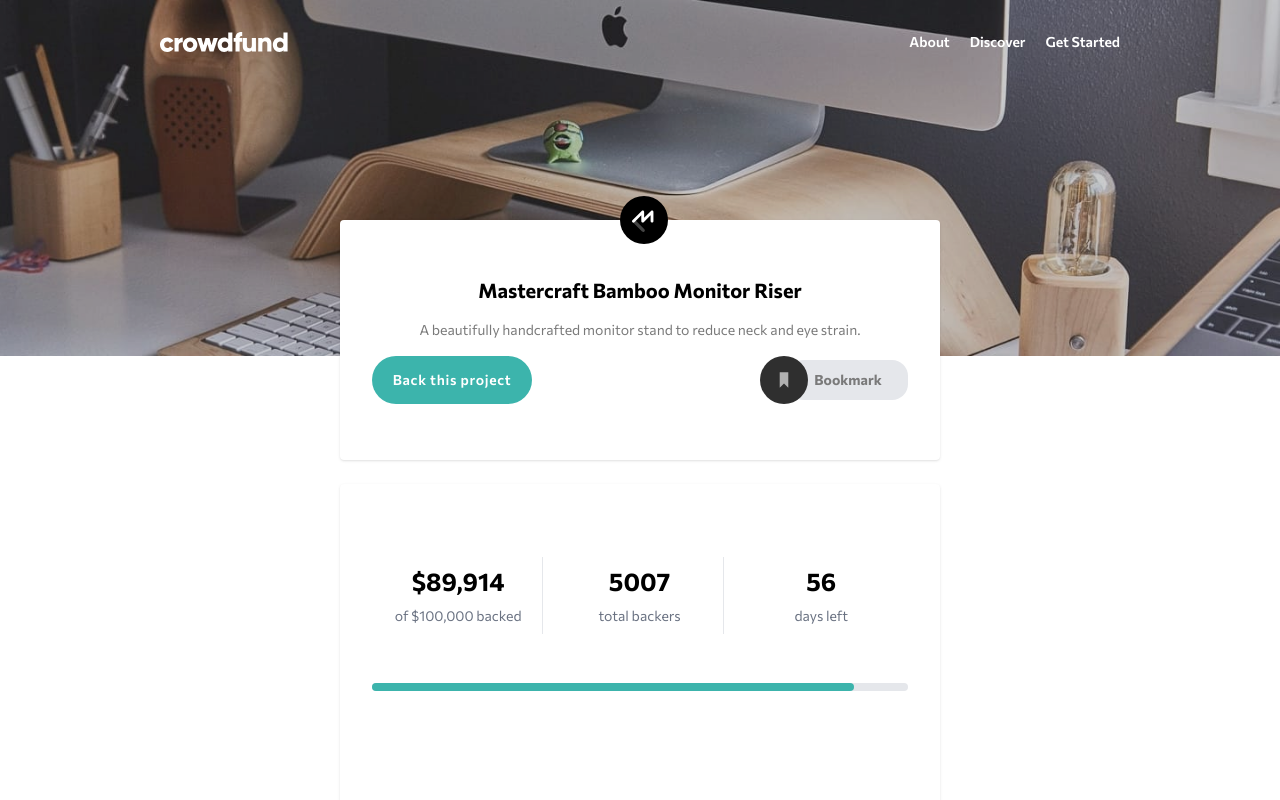
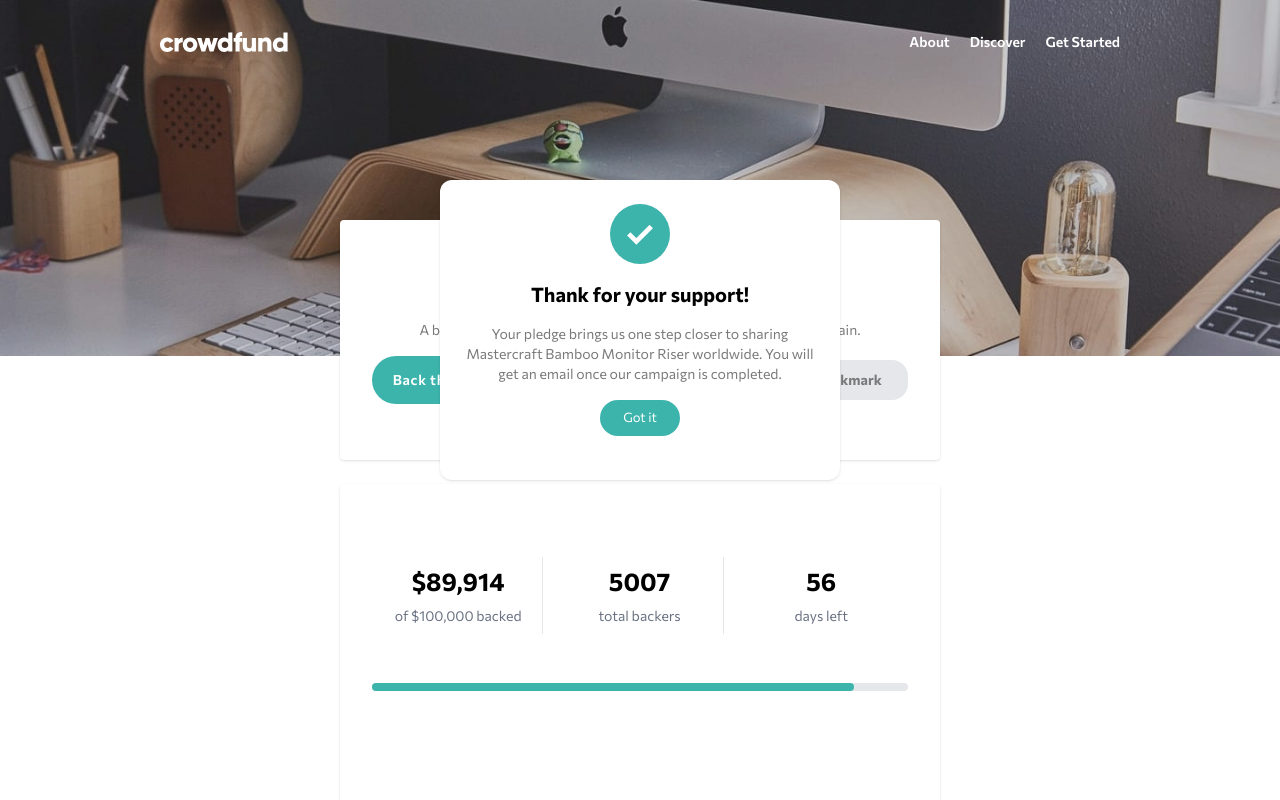
Before and after one commit to mlopezl/crowdfunding-product-page, a React (Vite) app: page / in a window 1280 px wide. Shown: the top 800 px of the page. Built offline with nearby package versions, Linux system fonts and the light colour scheme.

Commit message:
Adding completed modal

```diff
--- /dev/null
+++ b/src/components/Main/CompletedModal.jsx
@@ -0,0 +1,14 @@
+import completedIcon from '../../../public/images/icon-check.svg';
+
+function CompletedModal(){
+    return(
+        <div className='bg-white text-black absolute left-1/2 -translate-x-1/2 -top-20 p-6 flex flex-col items-center text-center rounded-xl shadow gap-4 w-[90%] z-10 max-w-100'>
+            <img className='w-15' src={completedIcon} alt="Check icon" />
+            <p className='font-bold sm:text-xl'>Thank for your support!</p>
+            <p className="text-[13px] text-Gray-500 text-center sm:text-sm">Your pledge brings us one step closer to sharing Mastercraft Bamboo Monitor Riser worldwide. You will get an email once our campaign is completed.</p>
+            <button className='bg-Green-400 w-20 rounded-3xl p-2 text-white text-[13px] mb-5 transition duration-300 hover:bg-Green-700'>Got it</button>
+        </div>
+    )
+}
+
+export default CompletedModal;
--- a/src/components/Main/MainContainer.jsx
+++ b/src/components/Main/MainContainer.jsx
@@ -1,6 +1,7 @@
 import MastercraftMainCard from "./MastercraftMainCard";
 import BackersInfoCard from "./BackersInfoCard";
 import AboutSection from "./AboutSection";
+import CompletedModal from "./CompletedModal";
 
 function MainContainer({setIsHidden}){
     return(
@@ -8,6 +9,7 @@ function MainContainer({setIsHidden}){
             <MastercraftMainCard setIsHidden={setIsHidden}/>
             <BackersInfoCard amount={"89914"}/>
             <AboutSection/>
+            <CompletedModal/>
         </main>
     )
 }
--- a/src/components/Main/MastercraftMainCard.jsx
+++ b/src/components/Main/MastercraftMainCard.jsx
@@ -1,7 +1,10 @@
 import logoMastercraft from "../../../public/images/logo-mastercraft.svg";
 import iconBookmark from "../../../public/images/icon-bookmark.svg";
+import iconBookmarkGreen from "../../../public/images/icon-bookmark-green.svg";
+import { useState } from "react";
 
 function MastercraftMainCard({setIsHidden}){
+    const [isBookmarked, setIsBookmaked] = useState(false);
     return(
         <article className="relative bg-white rounded-sm w-70 h-60 p-8 m-auto -mt-10 shadow flex flex-col justify-center gap-4 sm:w-150 sm:-mt-30 md:-mt-20 lg:-mt-10">
             <img className="w-12 absolute -top-6 left-28 sm:left-70" src={logoMastercraft} alt="Logo Mastercraft" />
@@ -12,9 +15,11 @@ function MastercraftMainCard({setIsHidden}){
                 onClick={() => setIsHidden(false)}
                 className="w-40 rounded-3xl bg-Green-400 text-white text-xs font-semibold tracking-wider p-2 sm:text-sm transition duration-300 hover:bg-Green-700 cursor-pointer">Back this project</button>
                 <div className="flex items-center relative">
-                    <img className="w-12 z-2" src={iconBookmark} alt="Icon bookmark" />
+                    <img className="w-12 z-2 cursor-pointer" src={!isBookmarked ? iconBookmark : iconBookmarkGreen} alt="Icon bookmark" />
                     <button
-                    className="hidden rounded-2xl w-30 h-10 bg-gray-200 text-sm text-Gray-500 font-bold -ml-5 sm:block  hover:brightness-105 cursor-pointer">Bookmark</button>
+                    onClick={() => setIsBookmaked(prev => !prev)}
+                    className={`hidden rounded-2xl w-30 h-10 bg-gray-200 text-sm text-Gray-500 font-bold -ml-5 sm:block  hover:brightness-105 cursor-pointer
+                    ${isBookmarked ? "text-Green-700" : "bg-Gray-500"}`}>Bookmark</button>
                 </div>
             </div>
         </article>
```
Also changed, not shown: public/images/icon-bookmark-green.svg (added).
